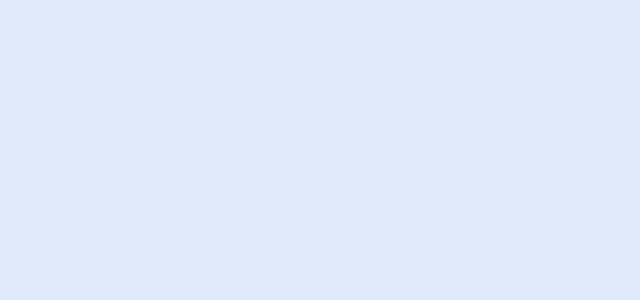
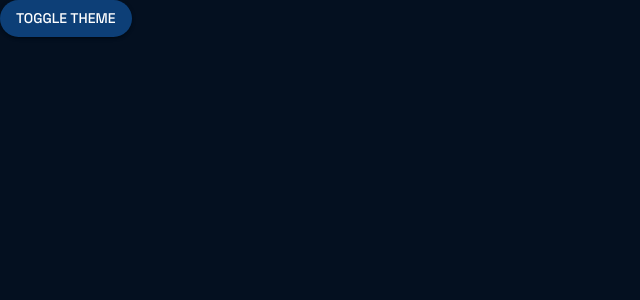
Before and after one commit to SenaThenu/readme-forge, a React (Vite) app: page / in a window 1280 px wide. Shown: the top 300 px of the page, without its empty margins (0-640 px from the left). Built offline with nearby package versions, Linux system fonts and the light colour scheme.

Commit message:
✨ feat: styled button

```diff
--- a/src/App.tsx
+++ b/src/App.tsx
@@ -1,7 +1,30 @@
+import { useColorScheme } from "@mui/material";
+
+// components
+import StyledButton from "./shared/components/UIElements/StyledButton";
+
 export default function App() {
+    const { mode, setMode } = useColorScheme();
+
+    if (!mode) {
+        return null;
+    }
+
+    const themeToggler = () => {
+        if (mode == "dark") {
+            setMode("light");
+        } else {
+            setMode("dark");
+        }
+    };
+
     return (
         <div id="app">
-            <div className="nav-bar"></div>
+            <div className="nav-bar">
+                <StyledButton variant="contained" onClick={themeToggler}>
+                    Toggle Theme
+                </StyledButton>
+            </div>
             <div className="forge-area">
                 <div className="left-pane">
                     <div className="selected-components"></div>
--- /dev/null
+++ b/src/shared/components/UIElements/StyledButton.tsx
@@ -0,0 +1,10 @@
+import Button, { ButtonProps } from "@mui/material/Button";
+import { styled } from "@mui/material/styles";
+
+const CustomButton = styled(Button)<ButtonProps>(() => ({
+    borderRadius: "25px",
+}));
+
+export default function StyledButton(props: ButtonProps) {
+    return <CustomButton {...props} />;
+}
--- a/src/shared/components/UIElements/ThemeWrapper.tsx
+++ b/src/shared/components/UIElements/ThemeWrapper.tsx
@@ -73,10 +73,10 @@ interface ThemeWrapperProps {
 }
 
 export default function ThemeWrapper({ children }: ThemeWrapperProps) {
-    const { mode } = useColorScheme(); // Get the current color scheme mode (light or dark)
+    const { mode } = useColorScheme();
 
     return (
-        <ThemeProvider theme={theme} defaultMode={mode ?? "system"}>
+        <ThemeProvider theme={theme} defaultMode={mode ?? "dark"}>
             <CssBaseline />
             {children}
         </ThemeProvider>
```
